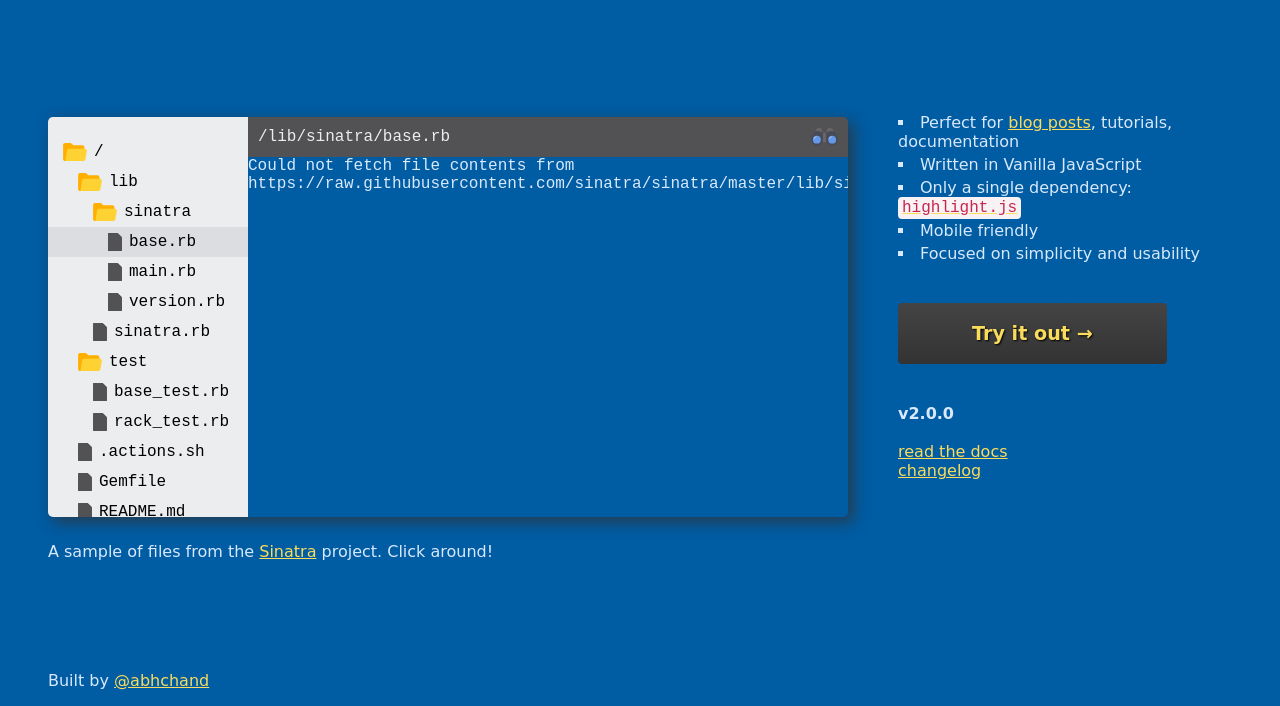
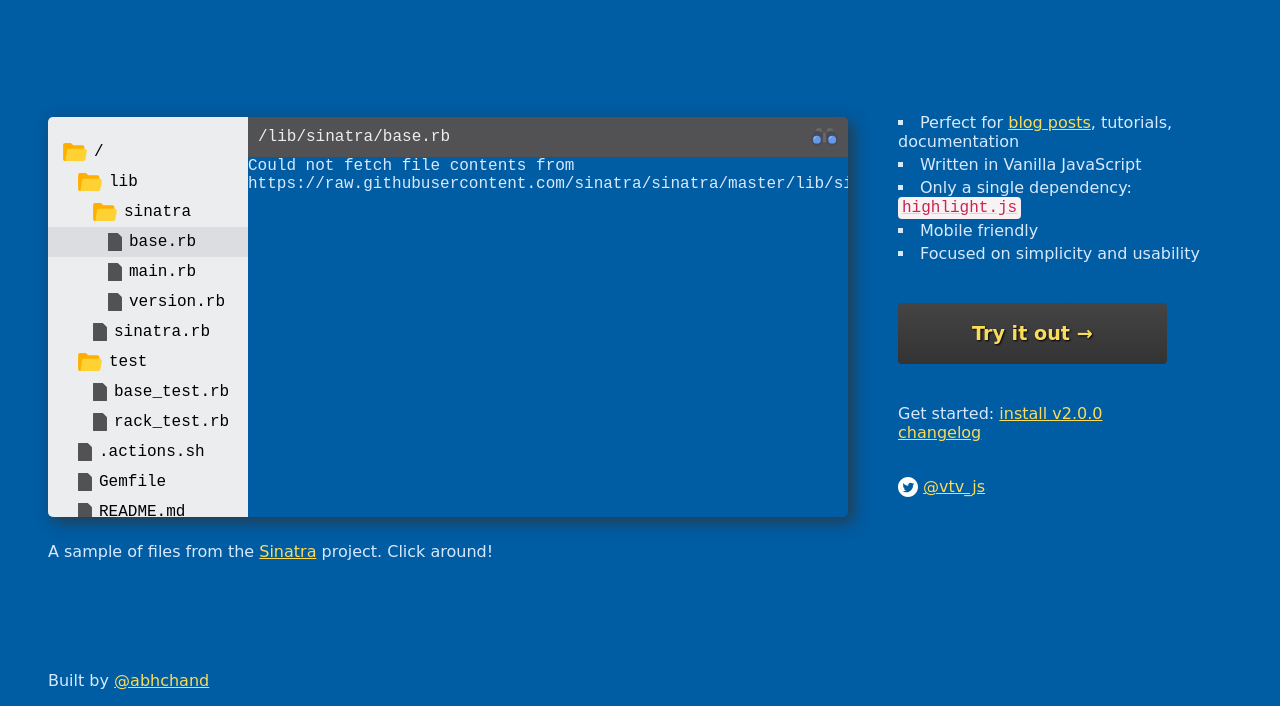
Before and after one commit to abhchand/vanilla-tree-viewer, a website built with webpack: page docs/index.html in a window 1280 px wide. Shown: the part 214-920 px from the top of the page. Built offline with nearby package versions, Linux system fonts and the light colour scheme; no server answers.

Commit message:
Regenerate demo site with latest changes

```diff
--- a/docs/index.html
+++ b/docs/index.html
@@ -7,7 +7,7 @@
     <meta name="title" content="VanillaTreeViewer">
     <meta name="description" content="VanillaTreeViewer is a minimalist file browser for compactly displaying several files at once.">
     <meta name="author" content="abhchand">
-  <link href="main.css?85a4e92bfaa4e624e135" rel="stylesheet"></head>
+  <link href="main.css?f73a813ab6a51d96905d" rel="stylesheet"></head>
   <body>
     <!-- Github Ribbon -->
     <a href="https://github.com/abhchand/vanilla-tree-viewer" target="_blank" style="position: absolute;top: 0;right: 0;">
@@ -65,10 +65,25 @@
           </div>
 
           <p class='demo__links'>
-            <b>v2.0.0</b><br /><br />
-            <a href='https://github.com/abhchand/vanilla-tree-viewer#readme'>read the docs</a><br />
+            Get started: <a href='https://github.com/abhchand/vanilla-tree-viewer#readme'>install v2.0.0</a><br />
             <a href='https://github.com/abhchand/vanilla-tree-viewer/releases'>changelog</a>
           </p>
+
+          <div class='demo__twitter'>
+            <!-- Icon from https://about.twitter.com/en/who-we-are/brand-toolkit -->
+            <svg version="1.1" id="White" xmlns="http://www.w3.org/2000/svg" xmlns:xlink="http://www.w3.org/1999/xlink" x="0px" y="0px"
+               viewBox="0 0 400 400" style="enable-background:new 0 0 400 400;" xml:space="preserve">
+              <style type="text/css">
+                .st0{fill:#FFFFFF;}
+              </style>
+              <path class="st0" d="M400,200c0,110.5-89.5,200-200,200S0,310.5,0,200S89.5,0,200,0S400,89.5,400,200z M163.4,305.5
+                c88.7,0,137.2-73.5,137.2-137.2c0-2.1,0-4.2-0.1-6.2c9.4-6.8,17.6-15.3,24.1-25c-8.6,3.8-17.9,6.4-27.7,7.6
+                c10-6,17.6-15.4,21.2-26.7c-9.3,5.5-19.6,9.5-30.6,11.7c-8.8-9.4-21.3-15.2-35.2-15.2c-26.6,0-48.2,21.6-48.2,48.2
+                c0,3.8,0.4,7.5,1.3,11c-40.1-2-75.6-21.2-99.4-50.4c-4.1,7.1-6.5,15.4-6.5,24.2c0,16.7,8.5,31.5,21.5,40.1c-7.9-0.2-15.3-2.4-21.8-6
+                c0,0.2,0,0.4,0,0.6c0,23.4,16.6,42.8,38.7,47.3c-4,1.1-8.3,1.7-12.7,1.7c-3.1,0-6.1-0.3-9.1-0.9c6.1,19.2,23.9,33.1,45,33.5
+                c-16.5,12.9-37.3,20.6-59.9,20.6c-3.9,0-7.7-0.2-11.5-0.7C110.8,297.5,136.2,305.5,163.4,305.5"/>
+            </svg>&nbsp;<a href='https://twitter.com/vtv_js'>@vtv_js</a>
+          </div>
         </div>
 
       </section>
@@ -77,5 +92,5 @@
         <p class='attribution'>Built by <a href='https://abhchand.me' target='_blank'>@abhchand</a></p>
       </section>
     </section>
-  <script type="text/javascript" src="index.js?85a4e92bfaa4e624e135"></script></body>
+  <script type="text/javascript" src="index.js?f73a813ab6a51d96905d"></script></body>
 </html>
```
Also changed, not shown: docs/main.css (+1 -1 lines).
